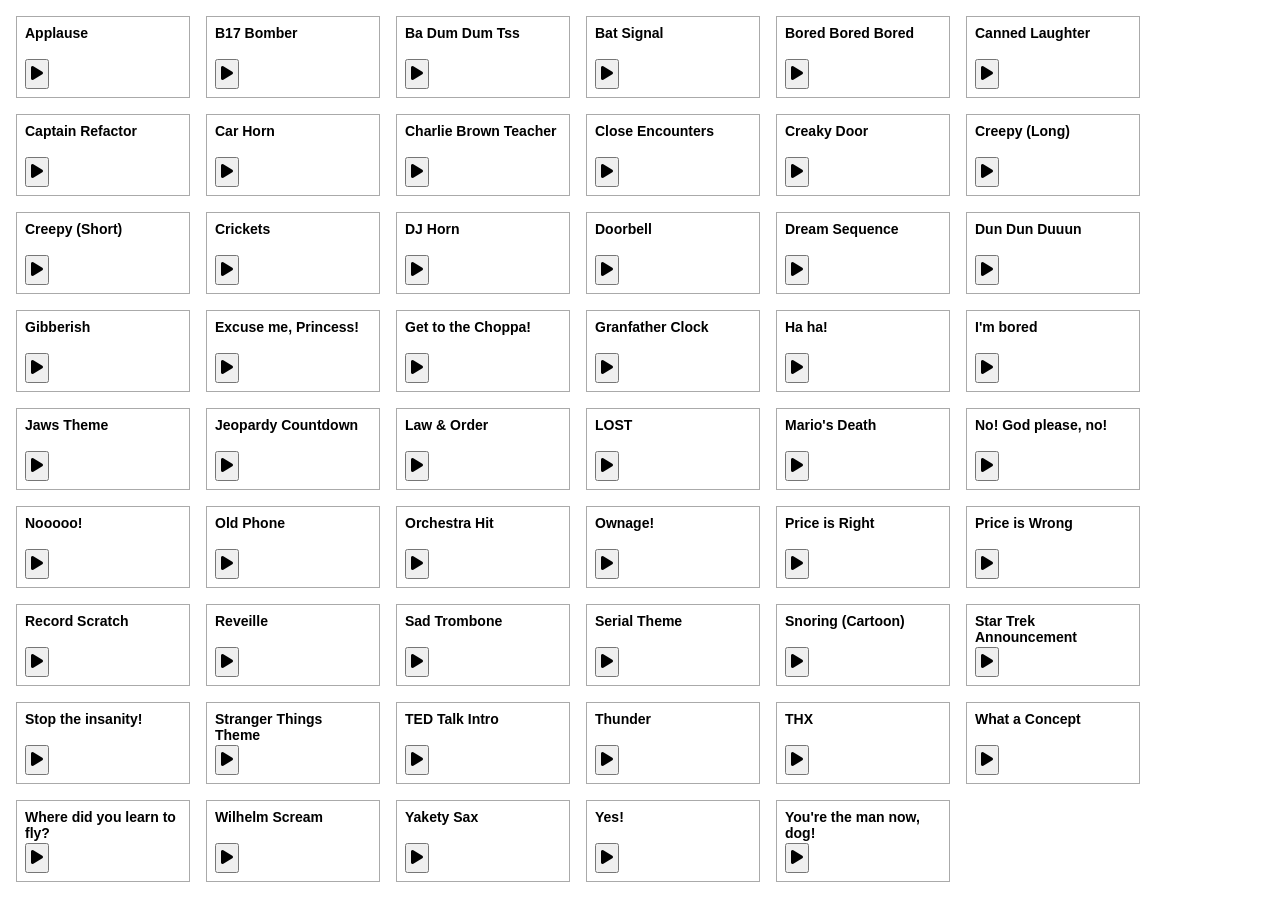
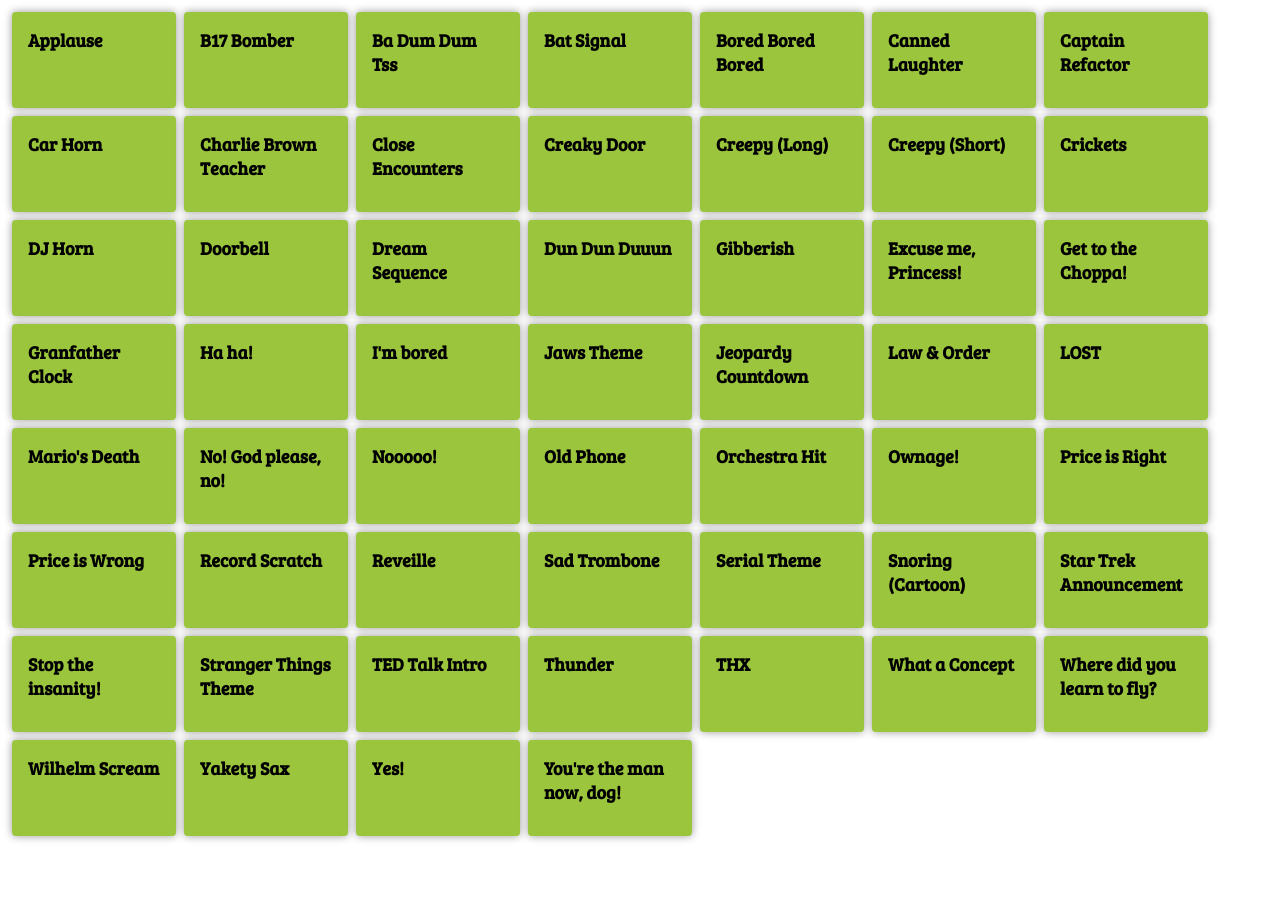
Before and after one commit to spilth/noisepanel, a React (Create React App) app: page / in a window 1280 px wide. After the commit the page ends 848 px from the top, so only its background shows below. Built offline with nearby package versions, Linux system fonts and the light colour scheme.

Commit message:
Make Sound Efffect look and behave nicer

```diff
--- a/public/index.html
+++ b/public/index.html
@@ -19,7 +19,7 @@
       work correctly both with client-side routing and a non-root public URL.
       Learn how to configure a non-root public URL by running `npm run build`.
     -->
-    <script src="https://kit.fontawesome.com/c55bd0d23a.js" crossorigin="anonymous"></script>
+    <link href="https://fonts.googleapis.com/css?family=Bree+Serif&display=swap" rel="stylesheet">
     <title>noisepanel.io - A soundboard for the ages!</title>
   </head>
   <body>
--- a/src/components/SoundEffect/SoundEffect.scss
+++ b/src/components/SoundEffect/SoundEffect.scss
@@ -1,18 +1,20 @@
 .sound-effect {
-  width: 156px;
+  width: 132px;
   height: 64px;
-  margin: 8px;
-  padding: 8px;
-  font-family: sans-serif;
-  font-size: 14px;
+  margin: 4px;
+  padding: 16px;
+  border-radius: 4px;
+  font-size: 18px;
   font-weight: bold;
-  border: 1px solid #aaa;
-  display: flex;
-  flex-direction: column;
-  justify-content: space-between;
+  cursor: pointer;
+  background: #9bc53d;
+  box-shadow: 0 0 8px #999;
 }
 
-.sound-effect__button {
-  font-size: 16px;
-  padding: 4px;
+.sound-effect:hover {
+  box-shadow: 0 0 8px #000;
 }
+
+.sound-effect__playing {
+  background: #e55934;
+}
--- a/src/components/SoundEffect/SoundEffect.tsx
+++ b/src/components/SoundEffect/SoundEffect.tsx
@@ -1,4 +1,5 @@
 import React, { FC, useRef, useState } from "react";
+import classNames from "classnames";
 
 import "./SoundEffect.scss";
 
@@ -11,26 +12,19 @@ const SoundEffect: FC<SoundEffectProps> = props => {
   const audioElement = useRef(null);
   const [playing, setPlaying] = useState(false);
 
-  const playAudio = () => {
+  const toggleAudio = () => {
     if (audioElement !== null) {
       const current: HTMLAudioElement =
         audioElement.current || new HTMLAudioElement();
 
       if (current !== null) {
-        current.play().then(() => {});
-        setPlaying(true);
-      }
-    }
-  };
-
-  const stopAudio = () => {
-    if (audioElement !== null) {
-      const current: HTMLAudioElement =
-        audioElement.current || new HTMLAudioElement();
-
-      if (current !== null) {
-        current.load();
-        setPlaying(false);
+        if (playing) {
+          current.load();
+          setPlaying(false);
+        } else {
+          current.play().then(() => {});
+          setPlaying(true);
+        }
       }
     }
   };
@@ -40,20 +34,13 @@ const SoundEffect: FC<SoundEffectProps> = props => {
   };
 
   return (
-    <div className="sound-effect">
+    <div
+      className={classNames("sound-effect", {
+        "sound-effect__playing": playing
+      })}
+      onClick={toggleAudio}
+    >
       <p>{props.name}</p>
-      <p>
-        {!playing && (
-          <button className="sound-effect__button" onClick={playAudio}>
-            <i className="fas fa-play"></i>
-          </button>
-        )}
-        {playing && (
-          <button className="sound-effect__button" onClick={stopAudio}>
-            <i className="fas fa-stop"></i>
-          </button>
-        )}
-      </p>
 
       <audio src={props.path} ref={audioElement} onEnded={audioFinished} />
     </div>
--- a/src/index.scss
+++ b/src/index.scss
@@ -1,6 +1,7 @@
 body {
   margin: 0;
   padding: 0;
+  font-family: "Bree Serif", serif;
 }
 
 h1,
```
